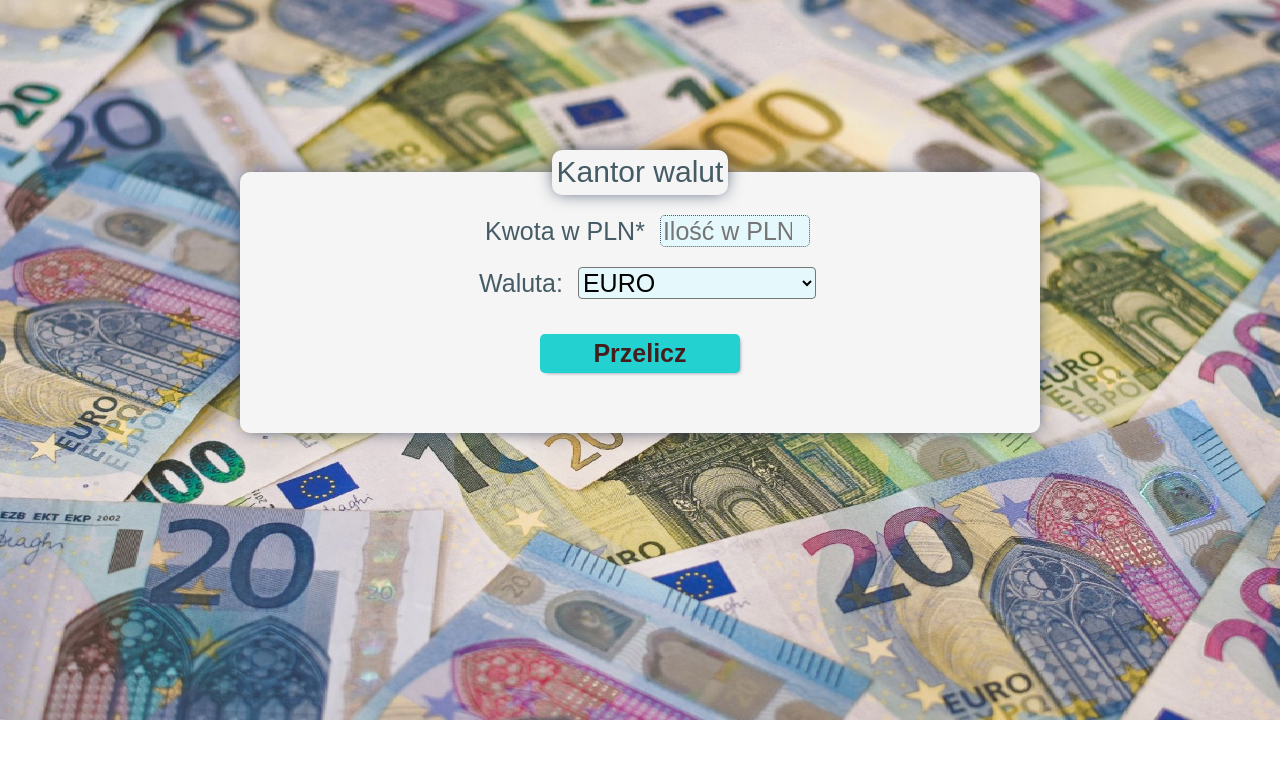
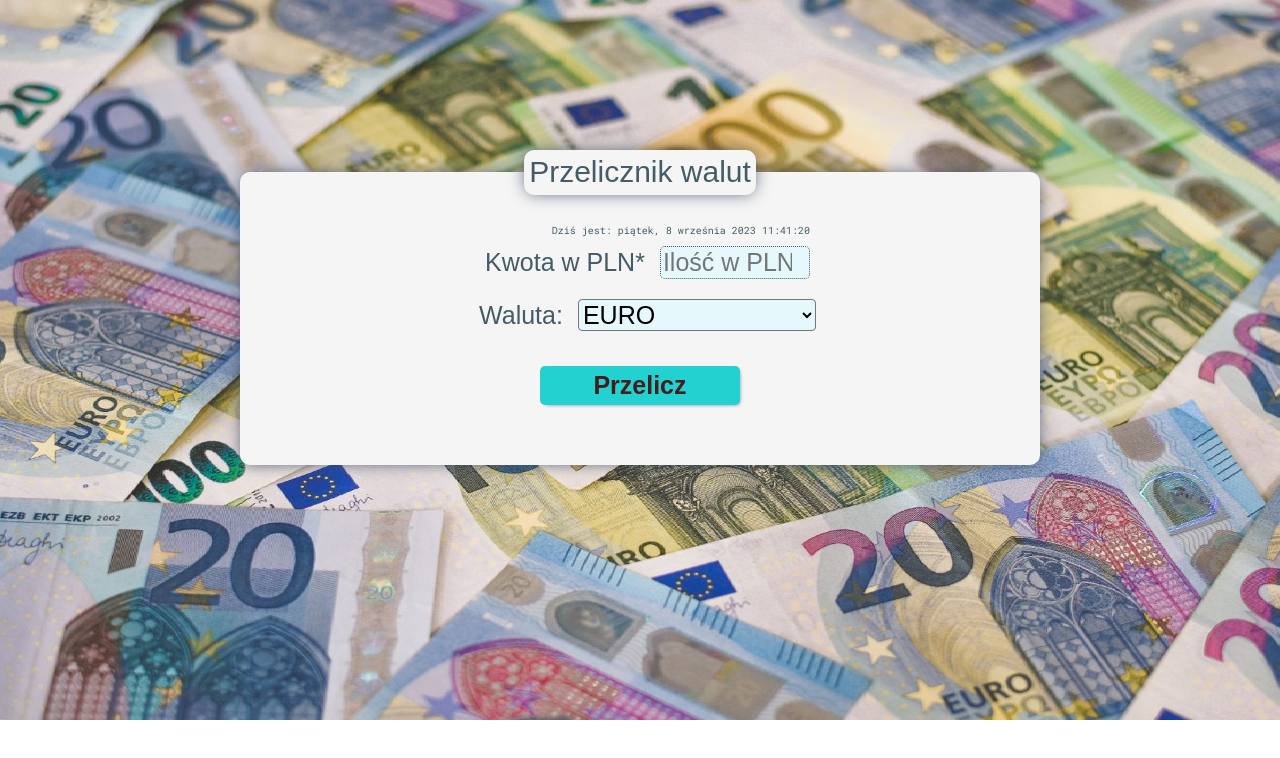
Before and after one commit to Alekzann/currency-converter-react, a React (Create React App) app: page / in a window 1280 px wide. Shown: the top 758 px of the page. Built offline with nearby package versions, Linux system fonts and the light colour scheme.

Commit message:
CurrentDate imported to Form

```diff
--- a/src/Form/index.js
+++ b/src/Form/index.js
@@ -1,11 +1,13 @@
 import "./style.css";
 import { currencies } from '../currencies.js';
+import CurrentDate from "./CurrentDate";
 
 const Form = ({ amount, setAmount, currency, setCurrency, result, onFormSubmit }) => (
   <form className="form" onSubmit={onFormSubmit}>
     <fieldset className="form__fieldset">
-      <legend className="form__legend">Kantor walut</legend>
+      <legend className="form__legend">Przelicznik walut</legend>
       <div className="form__container">
+        <CurrentDate />
         <span className="form__listHeader">Kwota w PLN*</span>
         <input
           className="form__input"
@@ -37,12 +39,14 @@ const Form = ({ amount, setAmount, currency, setCurrency, result, onFormSubmit }
           }
         </select>
       </div>
-      <p>
-        <button className="form__button">
-          Przelicz
-        </button>
-      </p>
-      <div >
+      <div className="form__buttonContainer">
+        <p>
+          <button className="form__button">
+            Przelicz
+          </button>
+        </p>
+      </div>
+      <div className="form__result">
         <p>
           {result !== undefined && (
             <>
```
